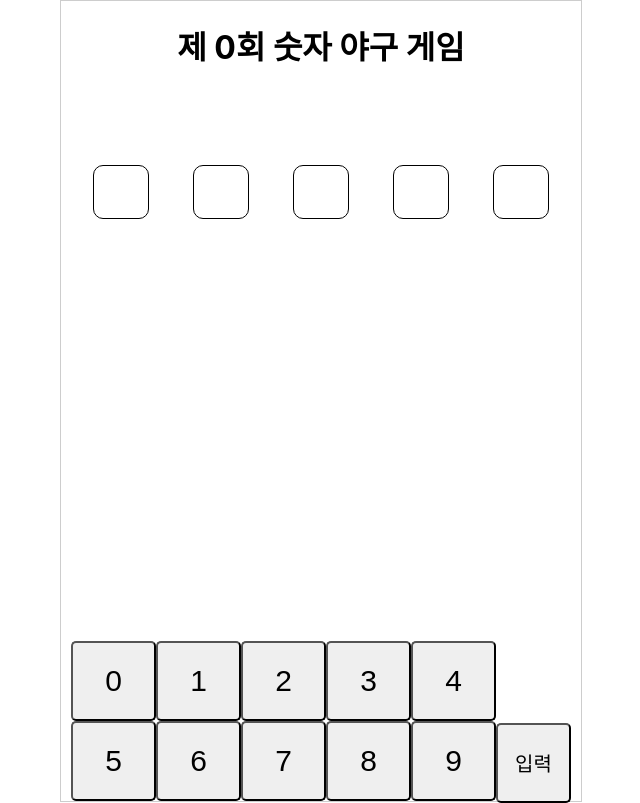
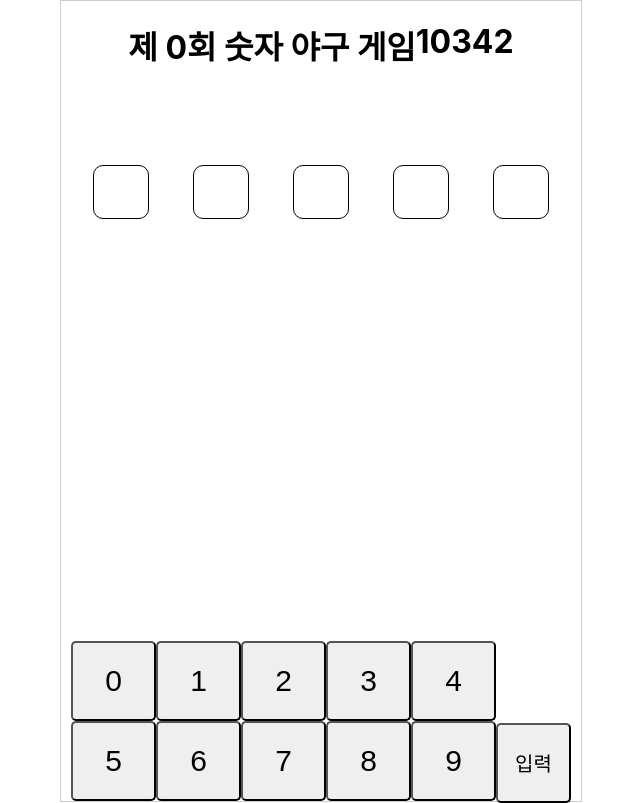
Before and after one commit to jjjl-coding/heystartnow, a React (Create React App) app: page / in a window 1280 px wide. Shown: the whole page, without its empty margins (319-959 px from the left). Built offline with nearby package versions, Linux system fonts and the light colour scheme.

Commit message:
style 에러는 지웠지만 modal이 안뜸

```diff
--- a/src/App.tsx
+++ b/src/App.tsx
@@ -1,5 +1,5 @@
 import styled from "styled-components";
-import Modal from "react-modal";
+import ReactModal, { Styles } from "react-modal";
 import { getRandomNumberList } from "./utils/numberUtils";
 import { getResult } from "./gamePolicy/getResult";
 import React, { useState } from "react";
@@ -51,7 +51,8 @@ function App() {
     <Wrapper>
       <ContentsWrapper>
         {/* 모달입니다 */}
-        <Modal isOpen={gameEnd}>
+        {/* 스타일 넣어야함 */}
+        <ReactModal isOpen={gameEnd} style={modalstyle}>
           와! 우승!
           <button
             onClick={() => {
@@ -60,8 +61,8 @@ function App() {
           >
             다시하기
           </button>
-        </Modal>
-        <Header gameCount={gameCount} />
+        </ReactModal>
+        <Header gameCount={gameCount} randomNumber={randomNumber} />
         <Main
           changeInputValue={changeInputValue}
           setInputFocus={setInputFocus}
@@ -82,7 +83,7 @@ function App() {
 export default App;
 
 //모달스타일
-const modalstyle = {
+const modalstyle: Styles = {
   overlay: {
     position: "fixed",
     top: 0,
--- a/src/Header.tsx
+++ b/src/Header.tsx
@@ -1,11 +1,11 @@
 import React from "react";
 import styled from "styled-components";
 
-export function Header({ gameCount }: any) {
+export function Header({ gameCount, randomNumber }: any) {
   return (
     <HeaderWrapper>
       <h1>제 {gameCount}회 숫자 야구 게임</h1>
-      {/* <h1> {randomNumber}</h1> */}
+      <h1> {randomNumber}</h1>
     </HeaderWrapper>
   );
 }
```
